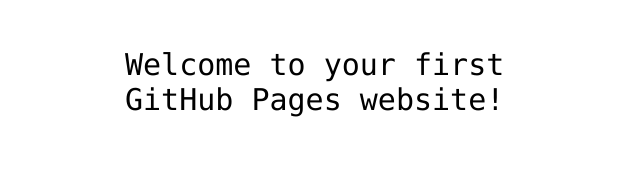
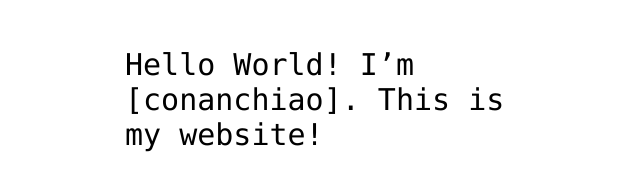
Before and after one commit to conanchiao/conanchiao.github.io, a plain HTML site: page index.html in a window 1280 px wide. Shown: the part 341-532 px from the top of the page, without its empty margins (315-955 px from the left). Drawn offline with Linux system fonts and the light colour scheme.

Commit message:
Add my username to index.html file

```diff
--- a/index.html
+++ b/index.html
@@ -12,7 +12,7 @@
 <img src="https://octodex.github.com/images/daftpunktocat-thomas.gif" id="octocat" alt="octocat-gif" />
 
 <!-- Change this code here by copy and pasting your template on line 15 -->
-<p>Welcome to your first GitHub Pages website!</p>
+<p>Hello World! I’m [conanchiao]. This is my website!</p>
 
 </body>
 </html>
```
